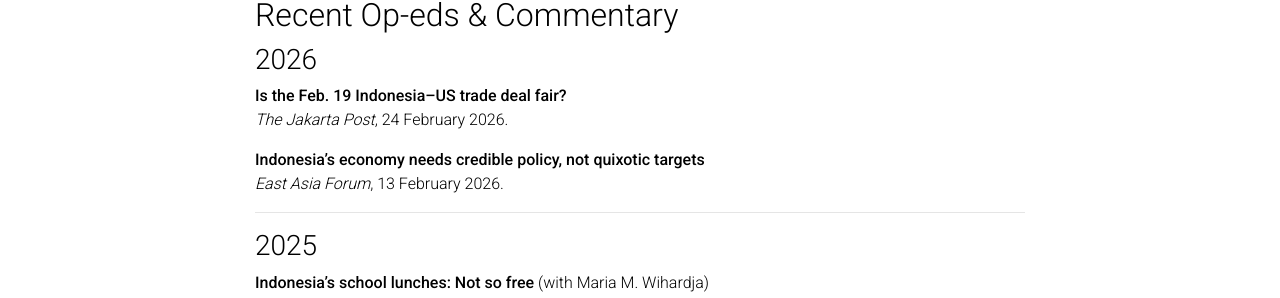
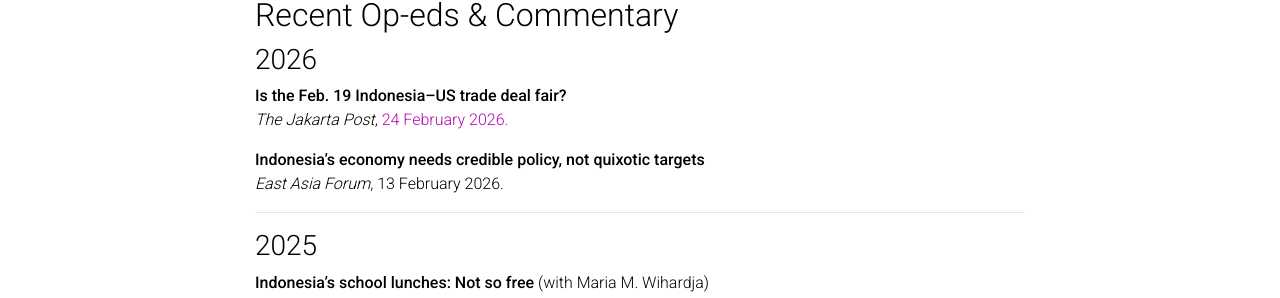
Before and after one commit to patunru/patunru.github.io, a Jekyll site: the page built from _pages/policy-papers.md, in a window 1280 px wide and 900 px high, scrolled down 470 px. Shown: the part 150-448 px from the top of the window. Built offline with Jekyll 4.4.1, drawn with Linux system fonts in a browser that asks for light colours; comment, search, counter and statistics services are not loaded; a style sheet for code colours, icons or effects is not loaded; part of the change alters nothing that is shown.

```diff
--- a/_pages/policy-papers.md
+++ b/_pages/policy-papers.md
@@ -33,7 +33,7 @@ nav_order: 5
 ### 2026
 
 **Is the Feb. 19 Indonesia–US trade deal fair?**
-*The Jakarta Post*, 24 February 2026.
+*The Jakarta Post*, [24 February 2026.](https://www.thejakartapost.com/opinion/2026/02/24/is-the-feb-19-indonesiaus-trade-deal-fair.html)
 
 **Indonesia's economy needs credible policy, not quixotic targets**
 *East Asia Forum*, 13 February 2026.
```
